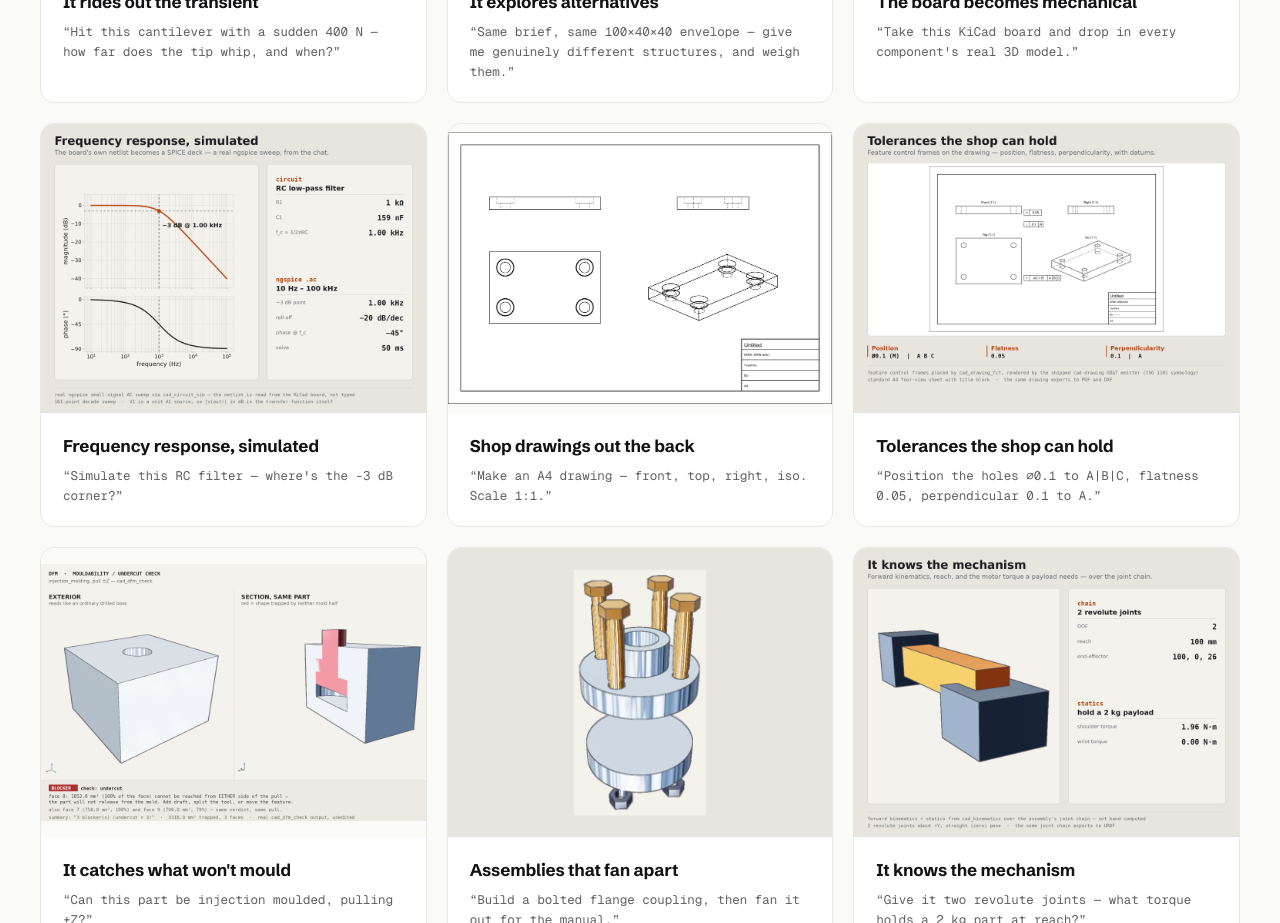
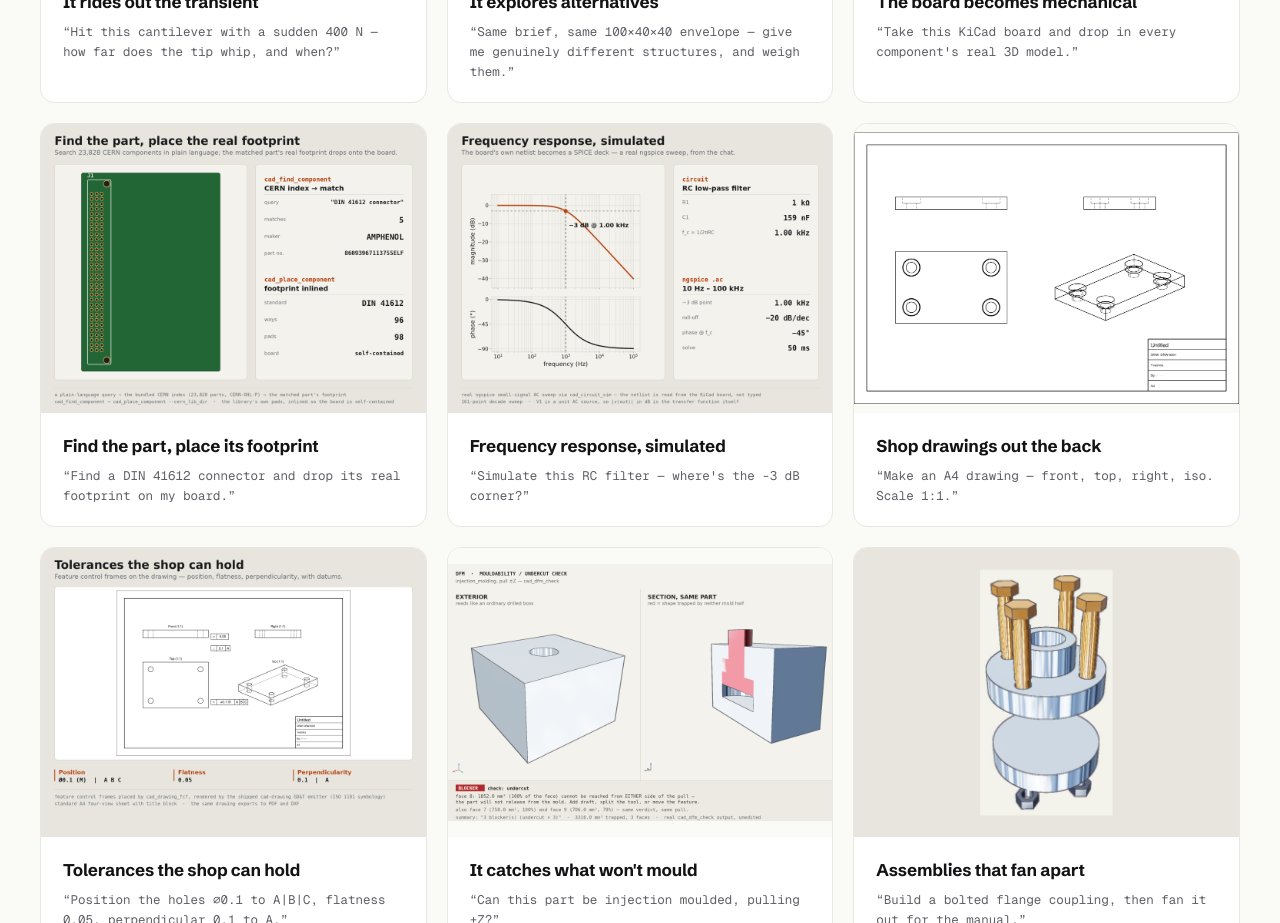
Before and after one commit to Misc42/tvashtra-landing, a Next.js app: page /tvashtra-landing/ in a window 1280 px wide. Shown: the part 3940-4863 px from the top of the page. Built offline with nearby package versions, Linux system fonts and the light colour scheme; a web font is replaced by a local one.

Commit message:
Add the ECAD parts-library showcase tile
A plain-language component search over the bundled CERN index, then the matched
DIN 41612 connector's real footprint inlined onto a self-contained board — drawn
to scale from the tool's own output. Sits beside the board-becomes-mechanical tile.

```diff
--- a/components/Proof.tsx
+++ b/components/Proof.tsx
@@ -161,6 +161,18 @@ const proofs: Proof[] = [
     prompt: "Take this KiCad board and drop in every component's real 3D model.",
   },
   {
+    // ECAD parts library: cad_find_component searches the bundled CERN metadata
+    // index (23,828 parts, CERN-OHL-P) in plain language; cad_place_component
+    // inlines the matched part's REAL footprint — resolved from a CERN library
+    // checkout by the product's hardened resolver — so the board is self-contained.
+    // No pad is authored; the geometry is the library's own. Reproducible via
+    // scripts/build-showcase-ecad.sh (blank board fixture tracked, library resolved).
+    img: "/screenshots/showcase/ecad-library.png",
+    fit: "contain",
+    title: "Find the part, place its footprint",
+    prompt: "Find a DIN 41612 connector and drop its real footprint on my board.",
+  },
+  {
     // Circuit simulation: cad_circuit_sim reads the board's netlist, builds a
     // SPICE deck and runs a real ngspice .ac sweep. The Bode plot and every
     // number (−3 dB corner, roll-off, phase, solve time) are measured off the
```
Also changed, not shown: public/screenshots/showcase/ecad-library.png (added).
